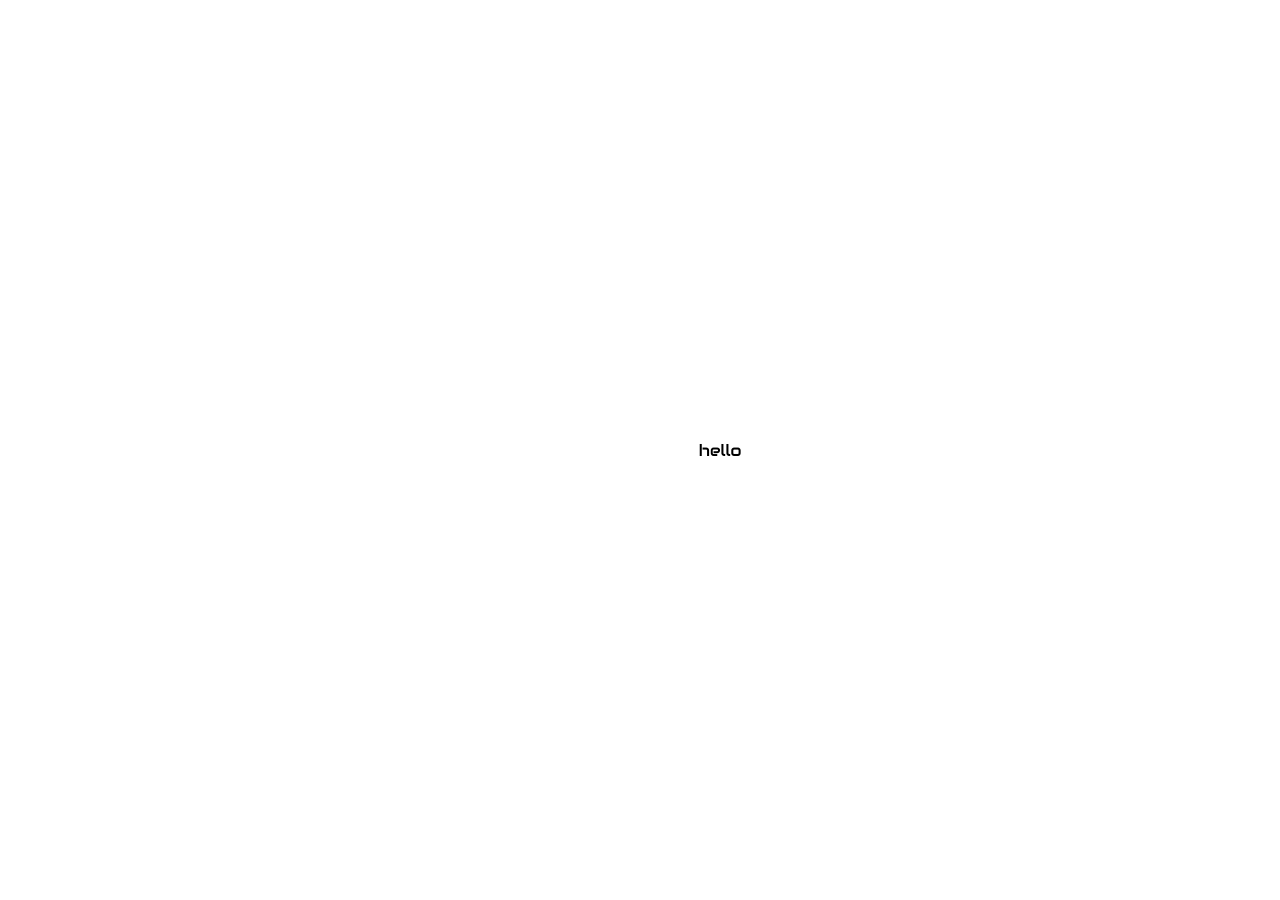
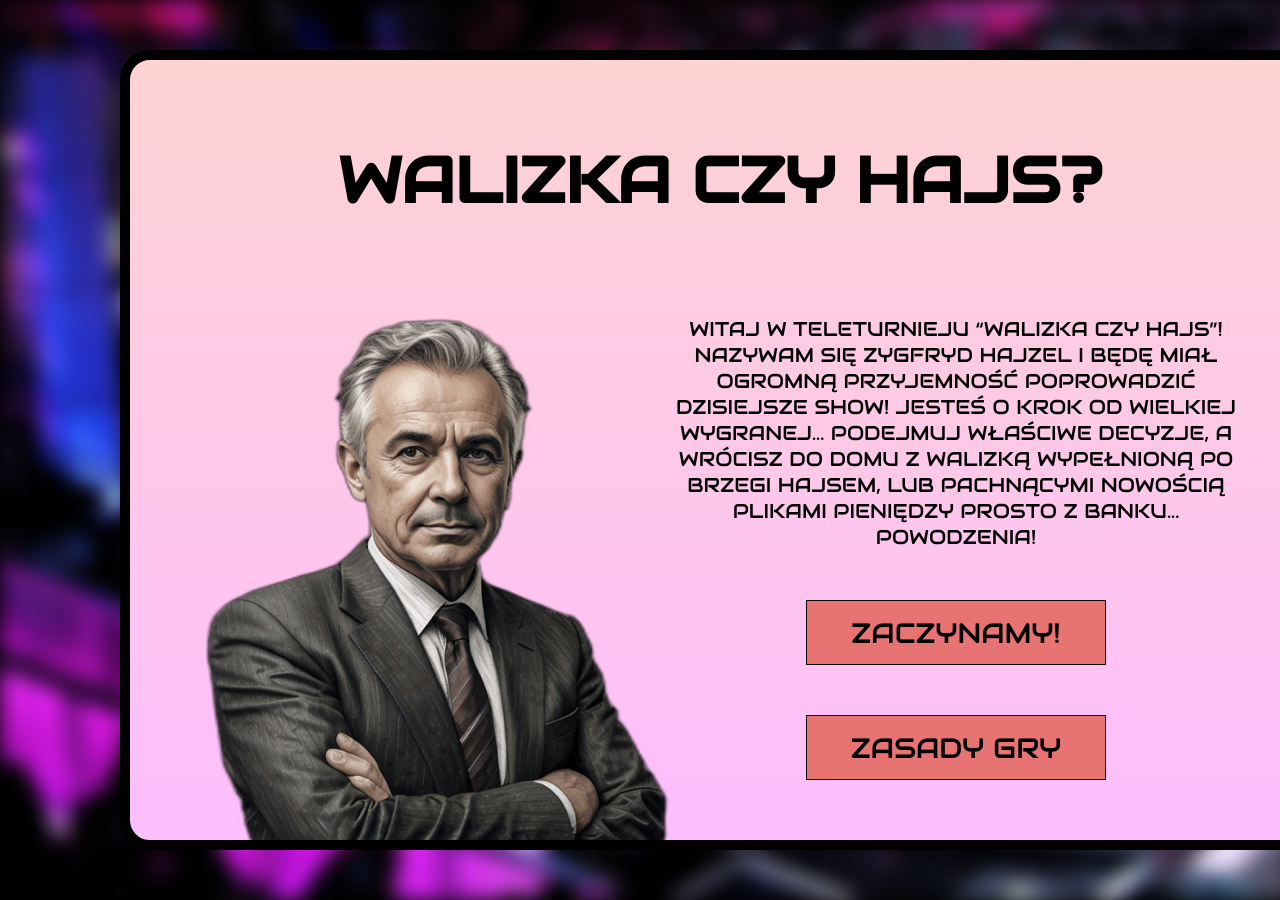
Before and after one commit to michalmiotla/Walizka-czy-hajs-react-app-, a React (Vite) app: page / in a window 1280 px wide. Shown: the top 900 px of the page. Built offline with nearby package versions, Linux system fonts and the light colour scheme.

Commit message:
working with start panel

```diff
--- a/src/App.jsx
+++ b/src/App.jsx
@@ -1,7 +1,11 @@
+import { StartPanel } from './components/StartPanel/StartPanel'
+
 function App() {
 	return (
 		<>
-			<p className='audiowide-regular'>hello</p>
+			<div className='background-container'>
+				<StartPanel />
+			</div>
 		</>
 	)
 }
--- /dev/null
+++ b/src/components/StartPanel/StartPanel.jsx
@@ -0,0 +1,23 @@
+import styles from './StartPanel.module.css'
+import MAN1 from '../../assets/man1.png'
+
+export function StartPanel() {
+	return (
+		<div className={styles.container}>
+			<h1 className={styles.title}>walizka czy hajs?</h1>
+			<div className={styles.content}>
+				<img className={styles.manImg} src={MAN1} alt='' />
+				<div className={styles.welcome}>
+					<p>
+						WITAJ W TELETURNIEJU “WALIZKA CZY HAJS”! NAZYWAM SIĘ ZYGFRYD HAJZEL I BĘDĘ MIAŁ OGROMNĄ PRZYJEMNOŚĆ
+						POPROWADZIĆ DZISIEJSZE SHOW! JESTEŚ O KROK OD WIELKIEJ WYGRANEJ... PODEJMUJ WŁAŚCIWE DECYZJE, A WRÓCISZ DO
+						DOMU Z WALIZKĄ WYPEŁNIONĄ PO BRZEGI HAJSEM, LUB PACHNĄCYMI NOWOŚCIĄ PLIKAMI PIENIĘDZY PROSTO Z BANKU...
+						POWODZENIA!
+					</p>
+					<button>zaczynamy!</button>
+					<button>zasady gry</button>
+				</div>
+			</div>
+		</div>
+	)
+}
--- /dev/null
+++ b/src/components/StartPanel/StartPanel.module.css
@@ -0,0 +1,57 @@
+.container {
+	position: relative;
+	display: flex;
+	flex-direction: column;
+	align-items: center;
+	width: 1200px;
+	height: 800px;
+	border: 10px solid var(--stroke-color);
+	border-radius: 30px;
+	background: var(--board-color);
+}
+
+.title {
+	margin-top: 80px;
+	font-size: var(--font-size-title);
+	text-transform: uppercase;
+}
+
+.content {
+	position: absolute;
+	width: 100%;
+	height: 80%;
+	bottom: 0;
+}
+
+.manImg {
+	position: absolute;
+	bottom: 0;
+	left: 0;
+	width: 800px;
+	height: 550px;
+}
+
+.welcome {
+	position: absolute;
+	display: flex;
+	flex-direction: column;
+	align-items: center;
+	width: 60%;
+	right: 0;
+	margin-top: 100px;
+	padding: 0 50px;
+	gap: 50px;
+}
+
+.welcome p {
+	text-align: center;
+	font-size: var(--font-size-description);
+}
+
+.welcome button {
+	width: 300px;
+	height: 65px;
+	font-size: var(--font-size-button);
+	background-color: var(--button-color);
+	border: 1px solid var(--stroke-color);
+}
--- a/src/global.css
+++ b/src/global.css
@@ -15,11 +15,26 @@ body {
 	min-width: 1440px;
 	font-family: 'Audiowide', sans-serif;
 	color: var(--font-main-color);
-	background-color: rgb(255, 255, 255);
+	background-color: var(--stroke-color);
 }
 
 button {
 	font-family: inherit;
 	text-transform: uppercase;
 	cursor: pointer;
+	transition: background-color 0.3s;
 }
+
+button:hover {
+	background-color: var(--button-hover-color);
+}
+
+.background-container {
+	position: relative;
+	display: flex;
+	justify-content: center;
+	align-items: center;
+	width: 1440px;
+	height: 900px;
+	background-image: url(./assets/bgStudio.png);
+}
--- a/src/theme.css
+++ b/src/theme.css
@@ -1,17 +1,17 @@
 body {
 	--font-size-comment: 16px;
-	--font-size-how-to-play: 20px;
+	--font-size-description: 20px;
 	--font-size-opened-case: 20px;
 	--font-size-bar: 24px;
 	--font-size-button: 28px;
-	--font-size-description: 28px;
 	--font-size-card-title: 40px;
 	--font-size-case-number: 48px;
-	--font-size-offer: 64px;
+	--font-size-title: 64px;
 
 	--font-main-color: #000000;
 
 	--button-color: #e77373;
+	--button-hover-color: #ce3b3b;
 	--board-color: linear-gradient(#fed3d3, #fdbefe);
 	--yellow-bar: #ecda78;
 	--white-bar: #ffffff;
```
Also changed, not shown: src/assets/man1.png (added), src/assets/man2.png (added).
